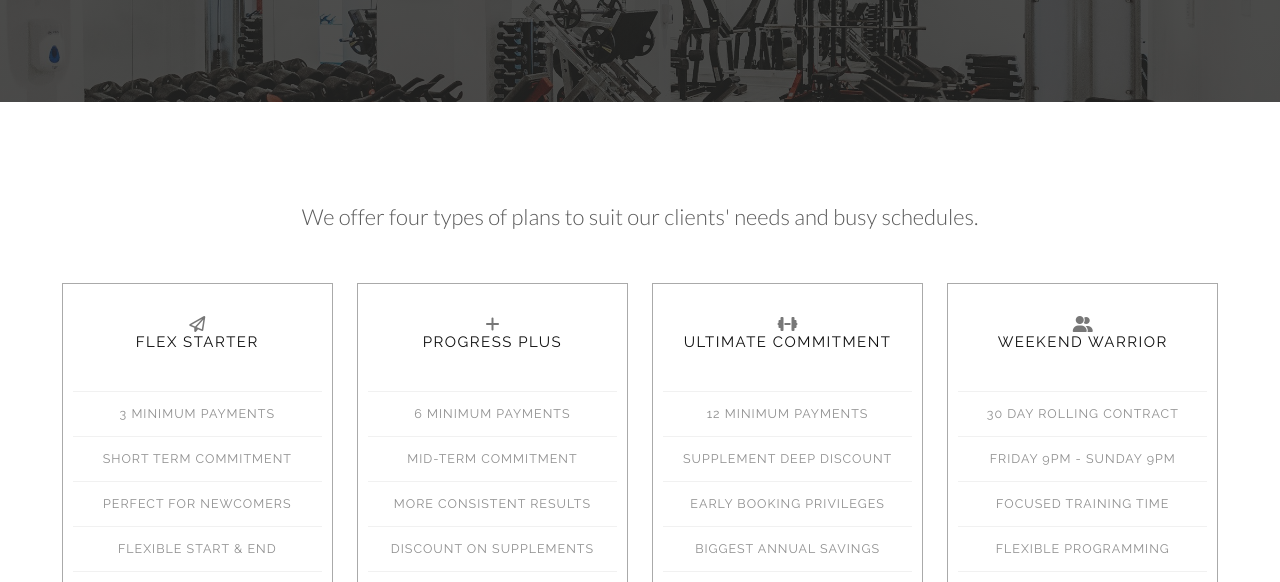
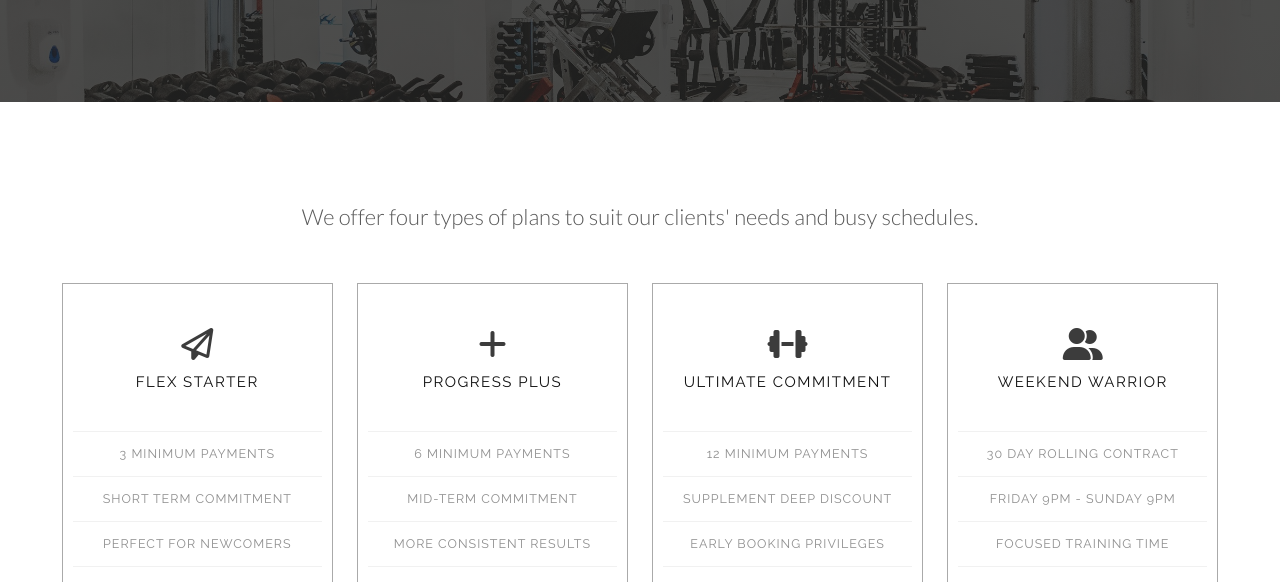
Before and after one commit to Ryael/oxigenhq, a plain HTML site: page membership.html in a window 1280 px wide. Shown: the part 218-800 px from the top of the page. Drawn offline with Linux system fonts and the light colour scheme.

Commit message:
Change incorrect class name to "font-icon" in "membership.html".

```diff
--- a/membership.html
+++ b/membership.html
@@ -144,7 +144,7 @@
             <div class="pricing-plan">
               <div class="pricing-type-inner">
                 <div class="pricing-wrap">
-                  <div class="fa-icon">
+                  <div class="font-icon">
                     <i class="fa-regular fa-paper-plane" aria-hidden="true"></i>
                   </div>
                   <div class="pricing-title"> Flex Starter </div>
@@ -170,7 +170,7 @@
             <div class="pricing-plan">
               <div class="pricing-type-inner">
                 <div class="pricing-wrap">
-                  <div class="fa-icon">
+                  <div class="font-icon">
                     <i class="fa-solid fa-plus" aria-hidden="true"></i>
                   </div>
                   <div class="pricing-title"> Progress Plus </div>
@@ -196,7 +196,7 @@
             <div class="pricing-plan">
               <div class="pricing-type-inner">
                 <div class="pricing-wrap">
-                  <div class="fa-icon">
+                  <div class="font-icon">
                     <i class="fa-solid fa-dumbbell" aria-hidden="true"></i>
                   </div>
                   <div class="pricing-title"> Ultimate Commitment </div>
@@ -222,7 +222,7 @@
             <div class="pricing-plan">
               <div class="pricing-type-inner">
                 <div class="pricing-wrap">
-                  <div class="fa-icon">
+                  <div class="font-icon">
                     <i class="fa fa-user-friends" aria-hidden="true"></i>
                   </div>
                   <div class="pricing-title"> Weekend Warrior </div>
```
